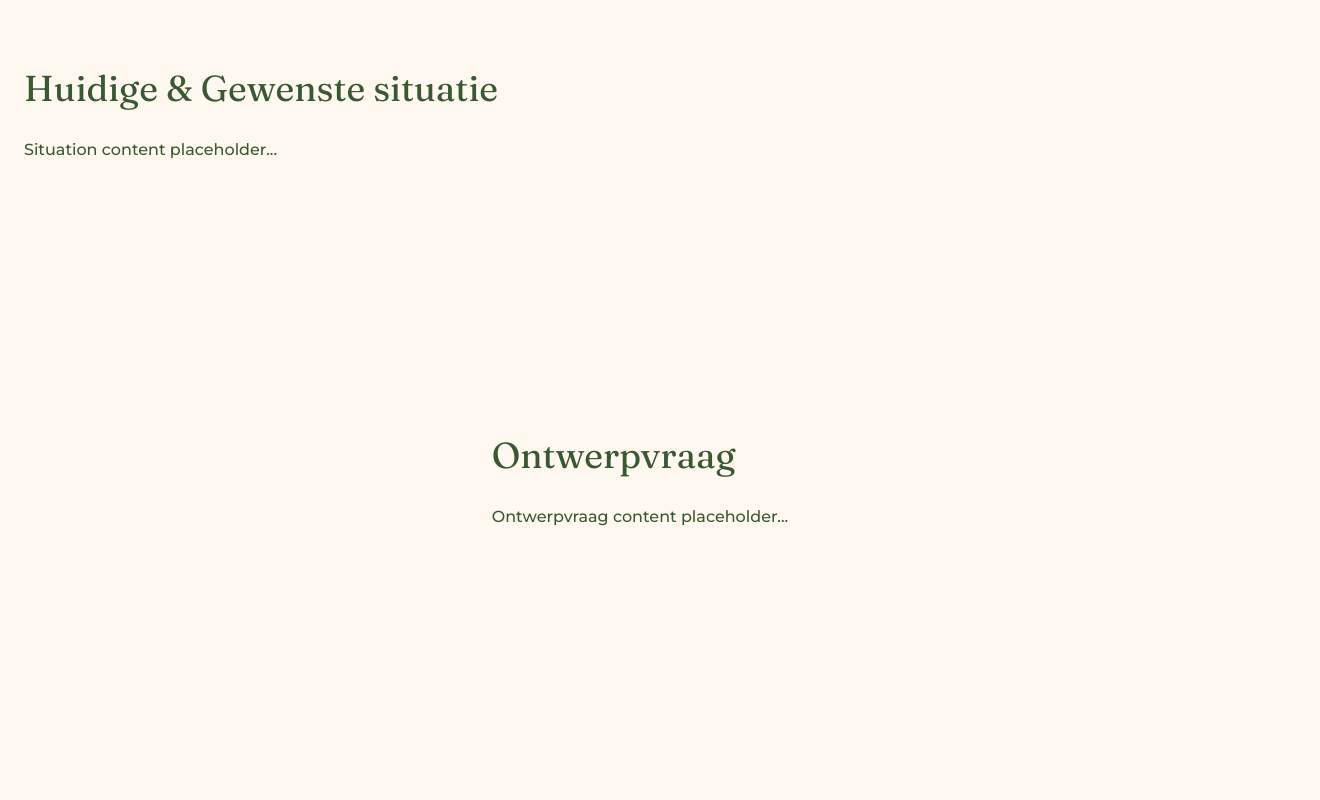
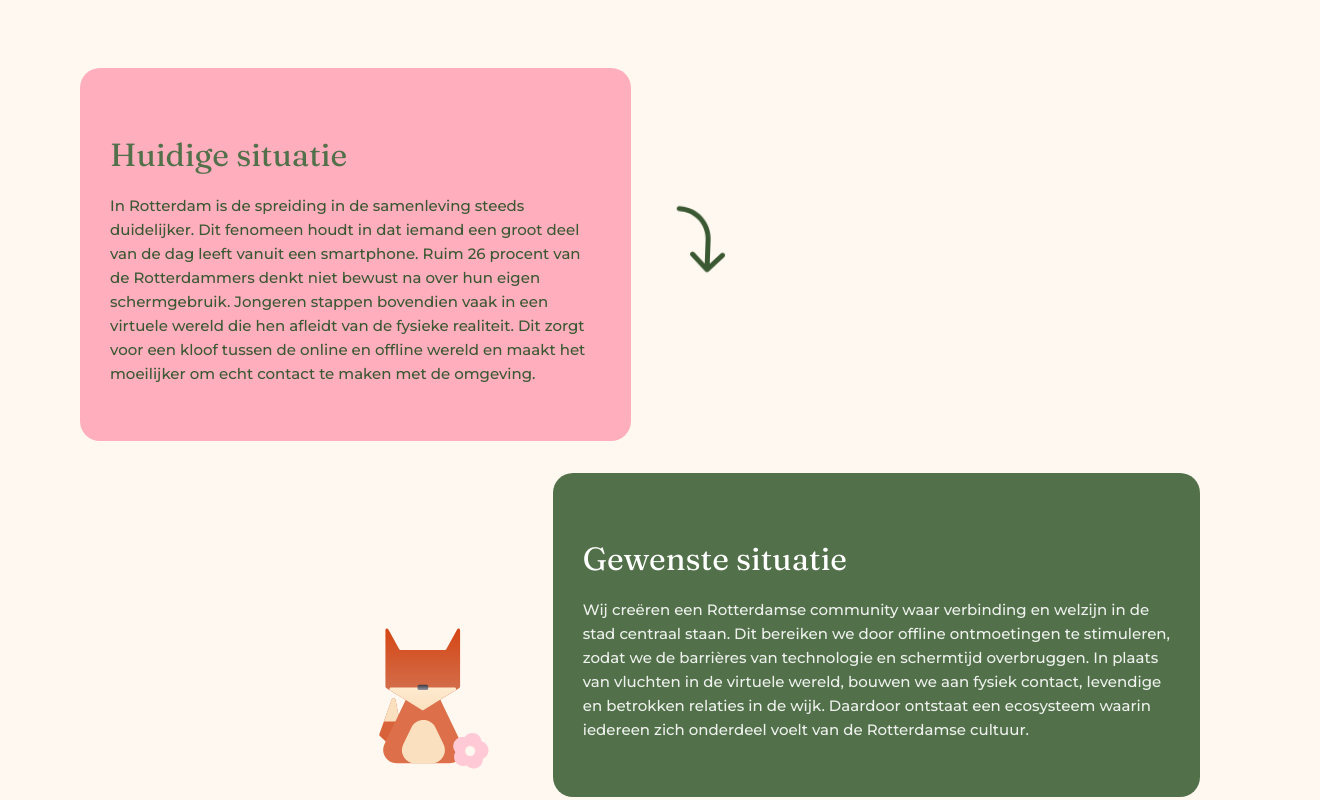
Before and after one commit to RayelNabie/onepager_team_fox_v2, a Next.js app: page / in a window 1280 px wide. Shown: the part 2620-3420 px from the top of the page, 1320 px wide, since content can reach past the window. Built offline with nearby package versions, Linux system fonts and the light colour scheme.

Commit message:
feat: Add situations. no background yet

```diff
--- a/app/page.tsx
+++ b/app/page.tsx
@@ -3,6 +3,7 @@ import Header from "@/components/Header";
 import TeamSection from "@/components/TeamSection";
 import TeamStory from "@/components/TeamStory";
 import TeamValues from "@/components/TeamValues";
+import Situations from "@/components/Situations";
 
 export default function Home() {
     return (
@@ -12,6 +13,7 @@ export default function Home() {
             <TeamSection/>
             <TeamStory/>
             <TeamValues/>
+            <Situations/>
 
             <section id="situatie" className="situation section">
                 <div className="container">
--- /dev/null
+++ b/components/Situations.tsx
@@ -0,0 +1,88 @@
+"use client";
+
+import { useRef } from 'react';
+import Image from 'next/image';
+import gsap from 'gsap';
+import { ScrollTrigger } from 'gsap/ScrollTrigger';
+import { useGSAP } from '@gsap/react';
+
+gsap.registerPlugin(ScrollTrigger);
+
+const Situations = () => {
+    const containerRef = useRef<HTMLDivElement>(null);
+
+    useGSAP(() => {
+        // 1. Roze blok (komt van links)
+        gsap.from('.situations__card--current', {
+            x: -50, opacity: 0, duration: 0.8, ease: "power3.out",
+            scrollTrigger: { trigger: containerRef.current, start: "top 70%", once: true }
+        });
+
+        // 2. Groene blok (komt van rechts)
+        gsap.from('.situations__card--desired', {
+            x: 50, opacity: 0, duration: 0.8, delay: 0.2, ease: "power3.out",
+            scrollTrigger: { trigger: containerRef.current, start: "top 60%", once: true }
+        });
+
+        // 3. Vosje (popt in beeld tegelijk met het groene blok)
+        gsap.from('.situations__fox', {
+            scale: 0, opacity: 0, duration: 0.5, delay: 0.4, ease: "back.out(1.5)",
+            scrollTrigger: { trigger: containerRef.current, start: "top 60%", once: true }
+        });
+
+        // 4. Pijl (fade in en gaat oneindig bouncen)
+        gsap.from('.situations__arrow', {
+            opacity: 0, scale: 0.5, duration: 0.5, delay: 0.6,
+            scrollTrigger: { trigger: containerRef.current, start: "top 60%", once: true }
+        });
+
+        gsap.to('.situations__arrow img', {
+            y: 12, x: 8, rotation: 3, repeat: -1, yoyo: true, duration: 1.2, ease: "sine.inOut"
+        });
+    }, { scope: containerRef });
+
+    return (
+        <section className="situations" id="situaties" ref={containerRef}>
+            <div className="situations__container container">
+
+                {/* ELEMENT 1: Roze blok (Rij 1, Links) */}
+                <div className="situations__card situations__card--current">
+                    <h2 className="situations__title">Huidige situatie</h2>
+                    <p className="situations__text">
+                        In Rotterdam is de spreiding in de samenleving steeds duidelijker. Dit fenomeen houdt in dat
+                        iemand een groot deel van de dag leeft vanuit een smartphone. Ruim 26 procent van de
+                        Rotterdammers denkt niet bewust na over hun eigen schermgebruik. Jongeren stappen bovendien
+                        vaak in een virtuele wereld die hen afleidt van de fysieke realiteit. Dit zorgt voor een
+                        kloof tussen de online en offline wereld en maakt het moeilijker om echt contact te
+                        maken met de omgeving.
+                    </p>
+                </div>
+
+                {/* ELEMENT 2: Pijl (Overlapt Rij 1 en 2, Midden) */}
+                <div className="situations__arrow">
+                    <Image src="/arrow-down.svg" alt="Pijl naar beneden" width={80} height={80} />
+                </div>
+
+                {/* ELEMENT 3: Vosje (Rij 2, net voor het groene blok) */}
+                <div className="situations__fox">
+                    <Image src="/fox_visual.svg" alt="Zittend vosje" width={128} height={174} />
+                </div>
+
+                {/* ELEMENT 4: Groene blok (Rij 2, Rechts) */}
+                <div className="situations__card situations__card--desired">
+                    <h2 className="situations__title situations__title--light">Gewenste situatie</h2>
+                    <p className="situations__text situations__text--light">
+                        Wij creëren een Rotterdamse community waar verbinding en welzijn in de stad centraal
+                        staan. Dit bereiken we door offline ontmoetingen te stimuleren, zodat we de barrières van
+                        technologie en schermtijd overbruggen. In plaats van vluchten in de virtuele wereld, bouwen
+                        we aan fysiek contact, levendige en betrokken relaties in de wijk. Daardoor ontstaat een
+                        ecosysteem waarin iedereen zich onderdeel voelt van de Rotterdamse cultuur.
+                    </p>
+                </div>
+
+            </div>
+        </section>
+    );
+};
+
+export default Situations;
--- a/scss/components/_index.scss
+++ b/scss/components/_index.scss
@@ -5,3 +5,4 @@
 @forward 'values';
 @forward 'design-challenge';
 @forward 'scope';
+@forward 'situations';
--- /dev/null
+++ b/scss/components/_situations.scss
@@ -0,0 +1,138 @@
+@use '../abstracts' as *;
+
+.situations {
+  background-color: $background;
+  padding-block: clamp(5rem, 8vw, 6rem);
+  width: 100%;
+  overflow: hidden;
+
+  &__container {
+    max-width: $content-width-small;
+    margin-inline: auto;
+
+    // Mobiel: Gewoon alles onder elkaar (Flexbox is hier handiger dan grid)
+    display: flex;
+    flex-direction: column;
+    gap: clamp(2.5rem, 5vw, 3.75rem);
+
+    @include respond-min($tablet) {
+      display: grid;
+      grid-template-columns: repeat(12, 1fr);
+      grid-template-rows: auto auto;
+      row-gap: 2rem;
+      column-gap: 1rem;
+    }
+  }
+
+  &__card {
+    border-radius: 1.25rem;
+    padding: clamp(2rem, 5vw, 2.5rem) clamp(1.5rem, 4vw, 1.875rem);
+    z-index: 2; // Blijft boven de decoraties
+
+    &--current {
+      background-color: #FFAEBE; // Het roze van Figma
+
+      @include respond-min($tablet) {
+        // Maak het expliciet voor de browser:
+        grid-row-start: 1;
+        grid-row-end: 2; // Dus: hij vult exact rij 1
+        grid-column: 1 / 7;
+      }
+    }
+
+    &--desired {
+      background-color: $primary; // Het groen
+
+      @include respond-min($tablet) {
+        // Maak het expliciet:
+        grid-row-start: 2;
+        grid-row-end: 3; // Dus: hij vult exact rij 2
+        grid-column: 6 / 13;
+      }
+    }
+  }
+
+  &__title {
+    font-family: $heading-font;
+    font-size: clamp(1.75rem, 3vw + 1rem, 2rem);
+    font-weight: $weight-bold;
+    margin-block-end: 1.25rem;
+    color: $primary; // Donkergroen voor de roze kaart
+
+    &--light {
+      color: $white; // Wit voor de groene kaart
+    }
+  }
+
+  &__text {
+    font-family: $base-font;
+    font-size: 0.9375rem;
+    line-height: 1.6;
+    color: $text-color;
+
+    &--light {
+      color: rgba($white, 0.9);
+    }
+  }
+
+  // 1. De pijl is weer terug!
+  &__arrow {
+    display: none;
+
+    @include respond-min($tablet) {
+      display: block;
+
+      // Overlapt beide rijen
+      grid-row-start: 1;
+      grid-row-end: 2;
+
+      grid-column: 7 / 8; // Kolom 7
+
+      align-self: center; // Verticaal centreren binnen zijn cellen
+      justify-self: center; // Horizontaal centreren
+      z-index: 3; // Zorg dat hij bovenop ligt!
+      width: 5rem;
+
+      // DE MAGISCHE KNOP:
+      // Omdat we 'align-self: center' hebben gebruikt, kun je hem met translateY perfect positioneren.
+      // 0 = op de rand. 1rem = iets eronder. -1rem = iets erin.
+      // Ik heb de transformaties gefinetuned om ze pixel-perfect te positioneren.
+      transform: translateY(-1.5rem) translateX(0.5rem); // Iets omhooggetrokken en iets naar rechts
+
+      img {
+        display: block;
+        width: 100%;
+        height: auto;
+      }
+    }
+  }
+
+  // 2. Het vosje (maar 1 keer dit keer 😉)
+  &__fox {
+    display: none;
+
+    @include respond-min($tablet) {
+      display: block;
+
+      grid-row-start: 2;
+      grid-row-end: 3;
+
+      // FIX: Het vosje naar rechts verplaatsen, in de lege ruimte
+      grid-column: 4 / 6; // Kolom 7
+
+      align-self: end; // Duwt hem strak naar de bodem van zijn cel!
+      justify-self: start; // Duwt hem strak tegen het groene blok aan!
+      z-index: 3;
+      width: 8rem;
+
+
+      img {
+        display: block;
+        width: 100%;
+        height: auto;
+      }
+    }
+  }
+}
+
+// Einde van .situations
--- a/scss/components/_values.scss
+++ b/scss/components/_values.scss
@@ -4,10 +4,10 @@
   background-color: $background;
   width: 100%;
   overflow: hidden;
-  padding: 60px 20px;
+  padding: 60px 0;
 
   @include respond-min($tablet) {
-    padding: 80px 20px;
+    padding: 80px 0;
   }
 
   &__container {
```
Also changed, not shown: public/arrow-down.svg (added), public/fox_visual.svg (added).
